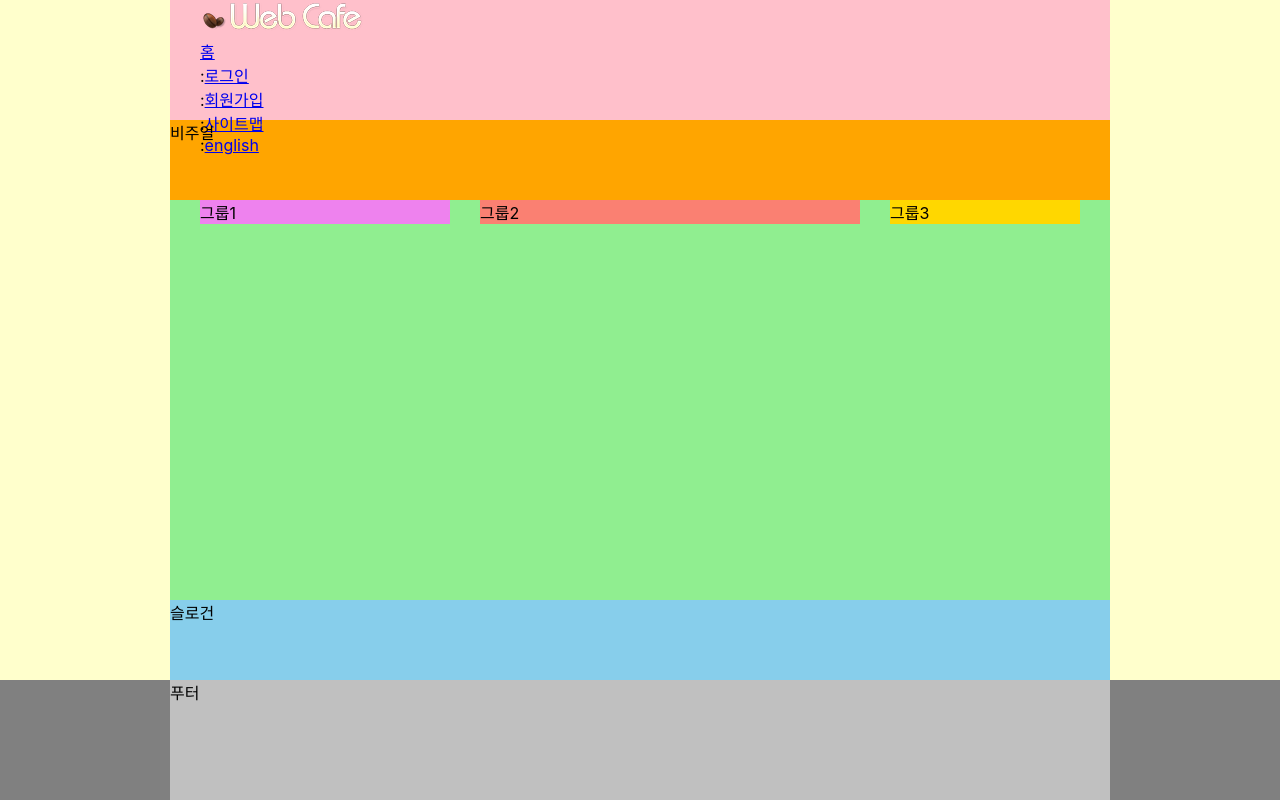
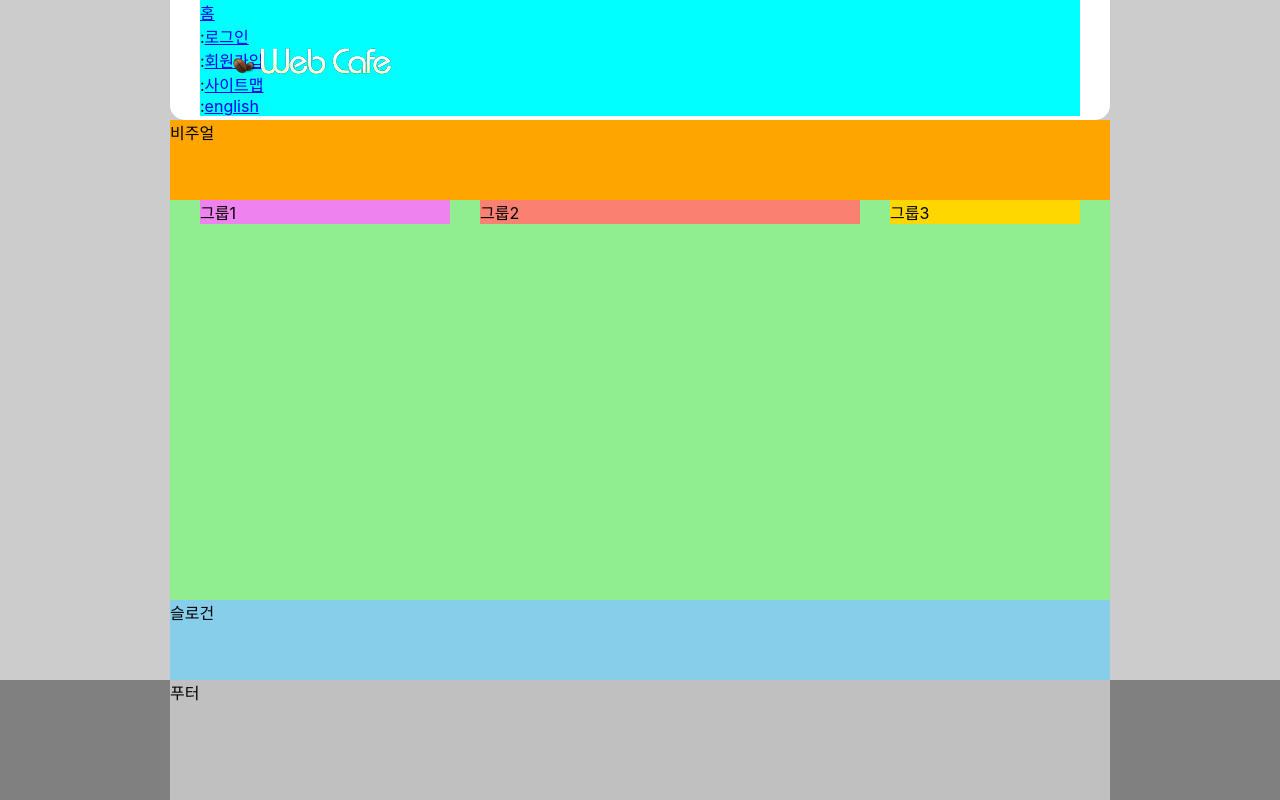
Before and after one commit to jh1109/HTML5, a plain HTML site: page index.html in a window 1280 px wide. Drawn offline with Linux system fonts and the light colour scheme; a web font is replaced by a local one.

Commit message:
logo 배치 완료

```diff
--- a/styles/style.css
+++ b/styles/style.css
@@ -6,7 +6,7 @@
 }
 /* 본문 스타일 */
 body {
-  background: #ffc;
+  background: #ccc;
   font-family: "Pretendard Variable", Pretendard, -apple-system, BlinkMacSystemFont, system-ui, Roboto, "Helvetica Neue", "Segoe UI", "Apple SD Gothic Neo", "Noto Sans KR", "Malgun Gothic", "Apple Color Emoji", "Segoe UI Emoji", "Segoe UI Symbol", sans-serif;
 }
 /* 레이아웃 */
@@ -16,9 +16,21 @@ body {
 }
 /* 헤더 */
 .header {
-  background: pink;
+  background: #fff;
   padding: 0 30px;
   height: 15vh;
+  border-radius: 0 0 15px 15px;
+  position: relative;
+}
+/* 로고 */
+.logo {
+  position: absolute;
+  top: 45px;
+  left: 60px;
+}
+/* 텍스트 링크 모임 */
+.member {
+  background-color: aqua;
 }
 /* 비주얼 */
 .visual {
```
